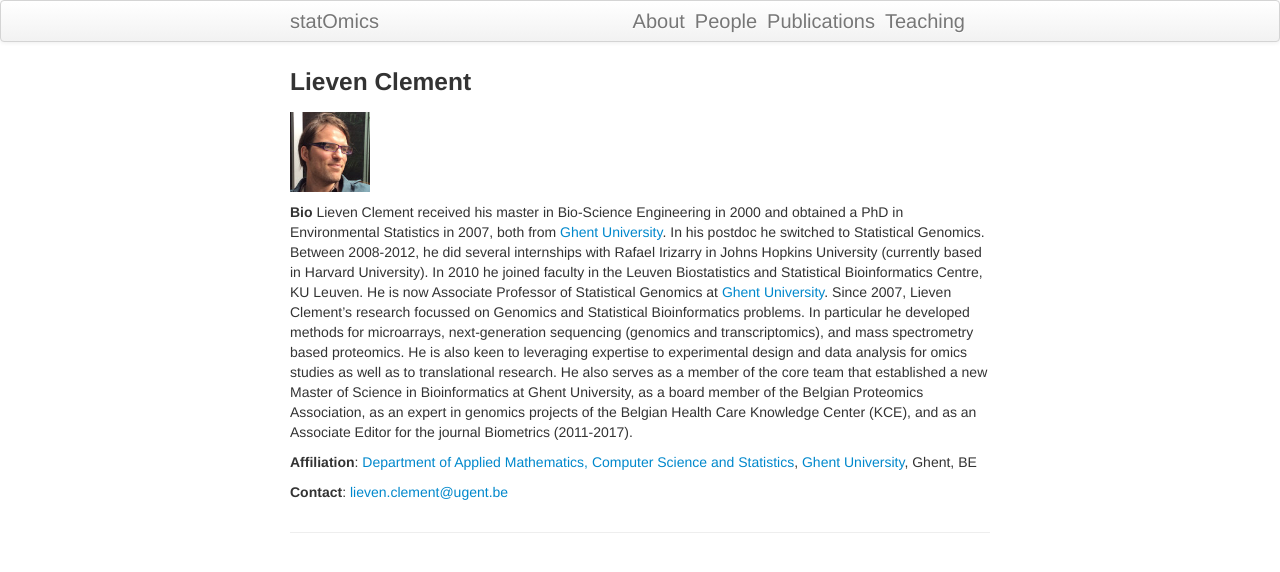
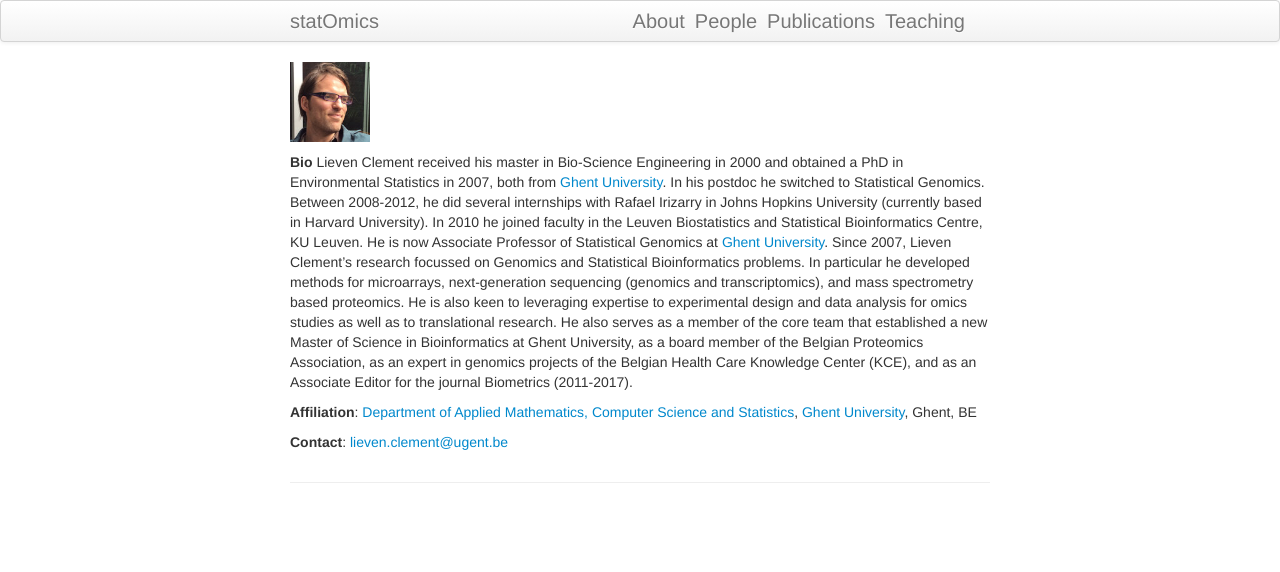
Before and after one commit to statOmics/statOmics.github.io, a Jekyll site: the page built from pages/about.md, in a window 1280 px wide. Shown: the top 572 px of the page. Built offline with Jekyll 4.4.1, drawn with Linux system fonts in a browser that asks for light colours.

Commit message:
correction of typos

```diff
--- a/pages/about.md
+++ b/pages/about.md
@@ -2,8 +2,6 @@
 layout: default
 title: lieven_clement
 ---
-
-### Lieven Clement
 <img src="./figs/Lieven_Clement.png" width="80">
 
 **Bio** Lieven Clement received his master in Bio-Science Engineering in 2000 and obtained a PhD in Environmental Statistics in 2007, both from [Ghent University](https://www.ugent.be). In his postdoc he switched to Statistical Genomics. Between 2008-2012, he did several internships with Rafael Irizarry in Johns Hopkins University (currently based in Harvard University). In 2010 he joined faculty in the Leuven Biostatistics and Statistical Bioinformatics Centre, KU Leuven. He is now Associate Professor of Statistical Genomics at [Ghent University](htpps://www.ugent.be). Since 2007, Lieven Clement's research focussed on Genomics and Statistical Bioinformatics problems. In particular he developed methods for microarrays, next-generation sequencing (genomics and transcriptomics), and mass spectrometry based proteomics. He is also keen to leveraging expertise to experimental design and data analysis for omics studies as well as to translational research. He also serves as a member of the core team that established a new Master of Science in Bioinformatics at Ghent University, as a board member of the Belgian Proteomics Association, as an expert in genomics projects of the Belgian Health Care Knowledge Center (KCE), and as an Associate Editor for the journal Biometrics (2011-2017).
```
